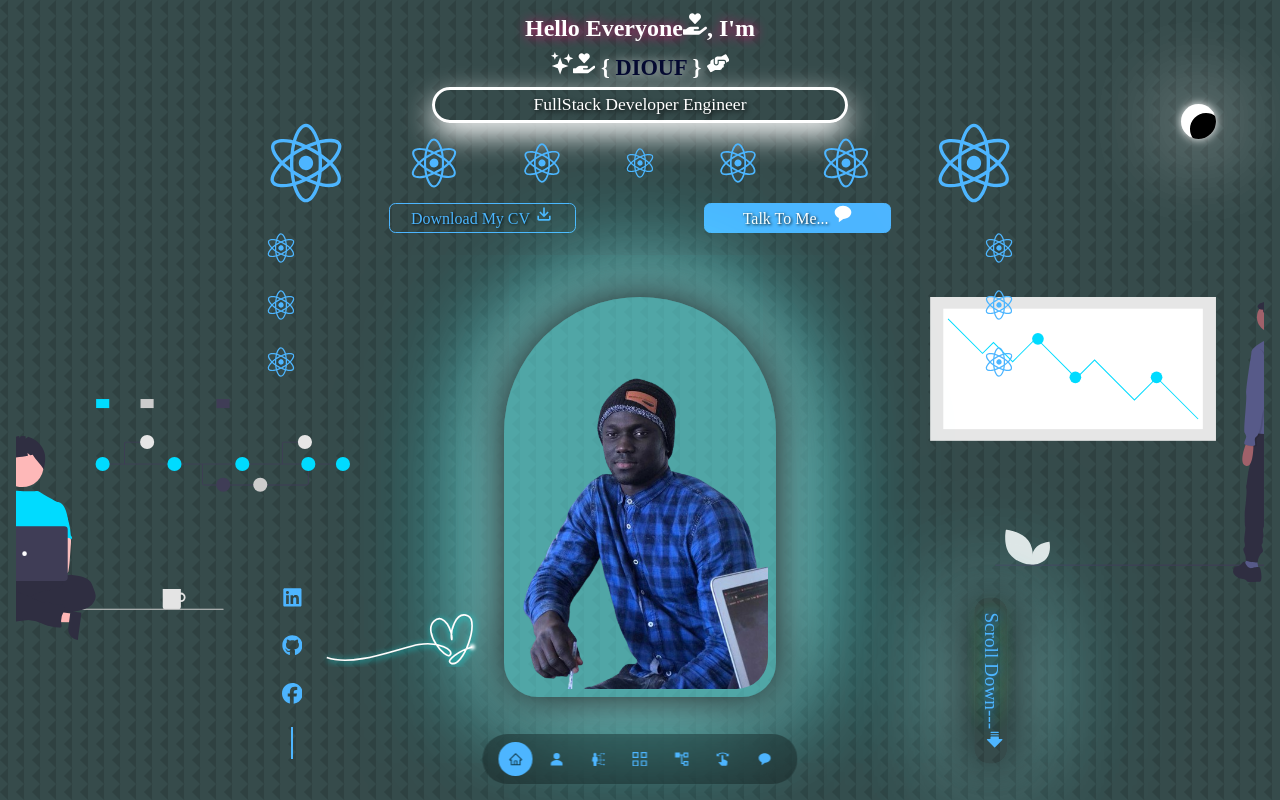
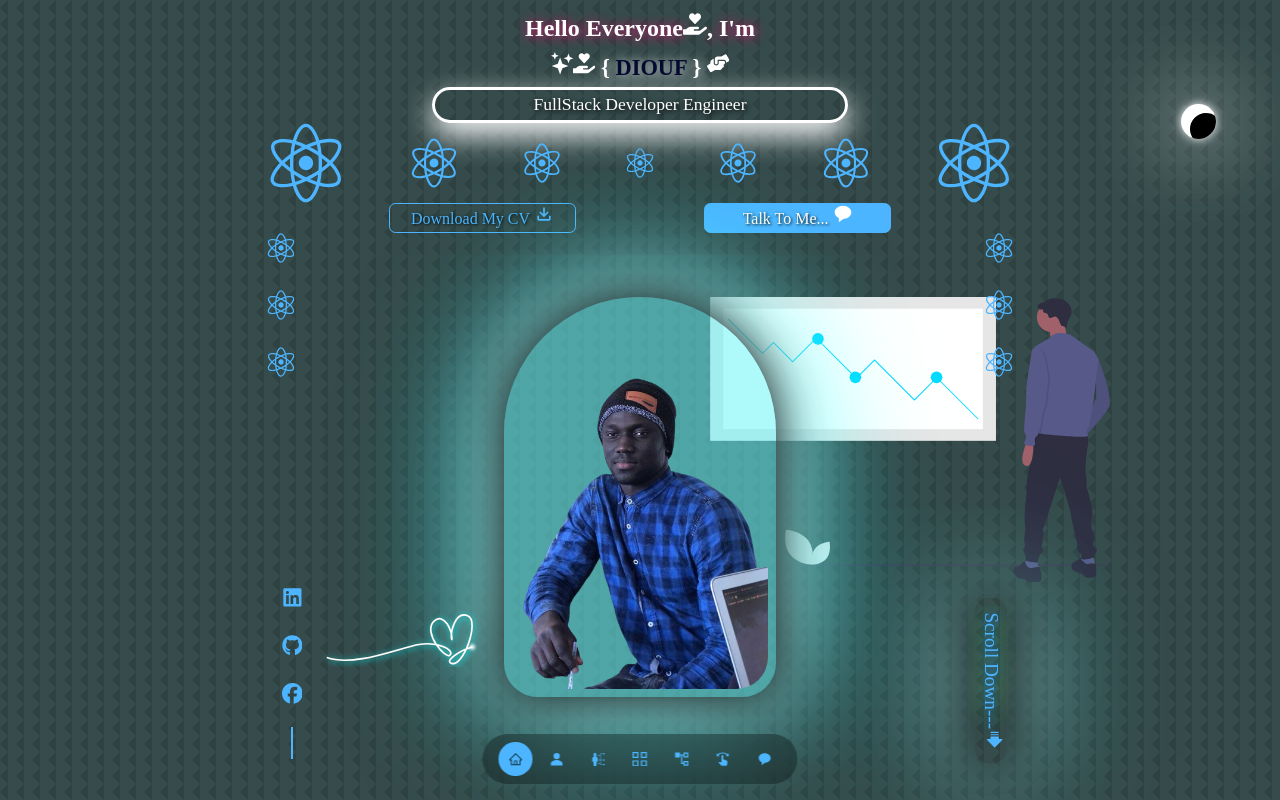
Before and after one commit to Mouhamed1003/keenprogrammer.com, a React (Create React App) app: page / in a window 1280 px wide. Shown: the top 800 px of the page. Built offline with nearby package versions, Linux system fonts and the light colour scheme.

Commit message:
Update Header.jsx

```diff
--- a/src/components/header/Header.jsx
+++ b/src/components/header/Header.jsx
@@ -2,7 +2,7 @@ import React, { useState, useEffect } from 'react';
 import './header.css';
 import CTA from './CTA';
 import MAPHOTO from '../../images/moi2.png';
-import IMGSVG1 from '../../images/undraw_version_control_re_mg66.svg';
+// import IMGSVG1 from '../../images/undraw_version_control_re_mg66.svg';
 import IMGSVG2 from '../../images/undraw_bear_market_ania.svg';
 import HeaderSocials from './HeaderSocials';
 import { PiArrowFatLinesRightFill } from "react-icons/pi";
@@ -89,7 +89,7 @@ useEffect(() => {
             <FaReact size={30} style={{ transform: `rotate(${rotationDegree}deg)` }} />
           </div>
         <div className="img_svg1et2_header">
-          <img src={IMGSVG1} alt="img_svg1_header1"/>
+{/*           <img src={IMGSVG1} alt="img_svg1_header1"/> */}
           <img src={IMGSVG2} alt="img_svg1_header2"/>
         </div>
           <Coeur/>
```
